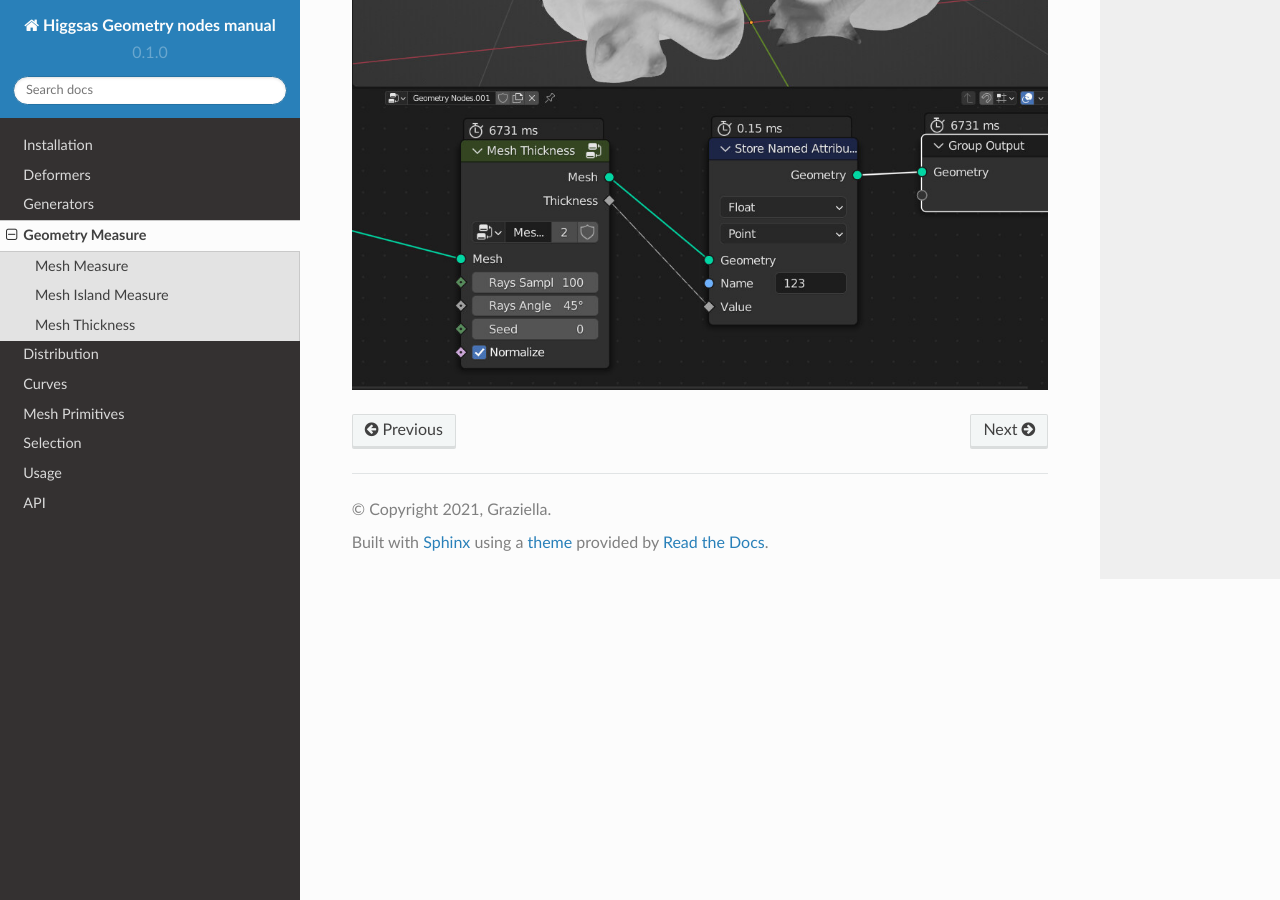
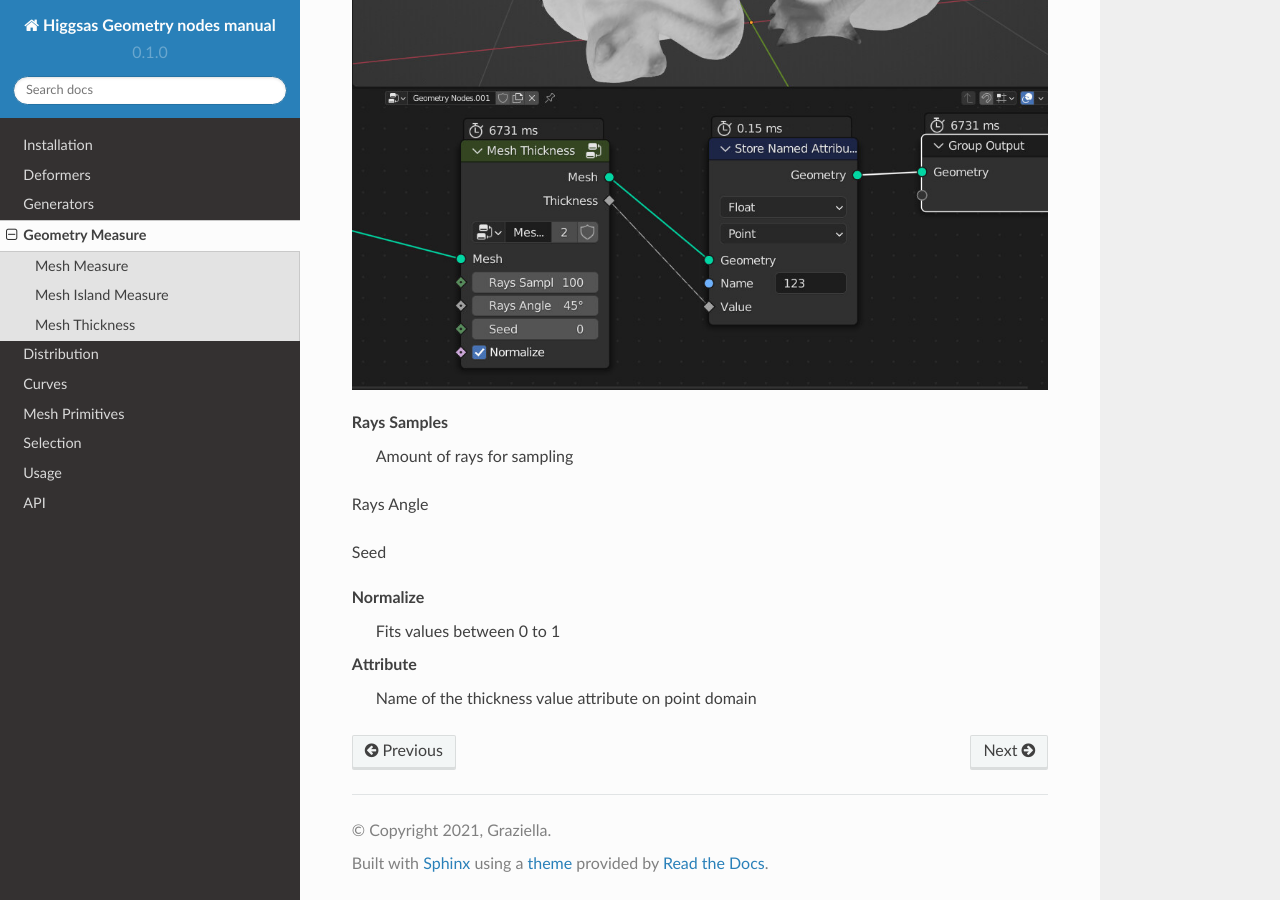
Before and after one commit to higgsas/higgsas_geo_nodes_manual, a Sphinx documentation site: the page built from docs/geometry_measure.rst, in a window 1280 px wide and 900 px high, scrolled down 2682 px. Built offline with Sphinx 7.4.7 and the Read the Docs theme 2.0.0, drawn with Linux system fonts in a browser that asks for light colours.

Commit message:
Update geometry_measure.rst

```diff
--- a/docs/geometry_measure.rst
+++ b/docs/geometry_measure.rst
@@ -49,3 +49,18 @@ Mesh Thickness
 Calculates mesh thickness
 
 .. image:: images/mesh_thick.jpeg
+
+Rays Samples
+  Amount of rays for sampling
+
+Rays Angle
+
+
+Seed
+
+
+Normalize
+  Fits values between 0 to 1
+
+Attribute
+  Name of the thickness value attribute on point domain
```
